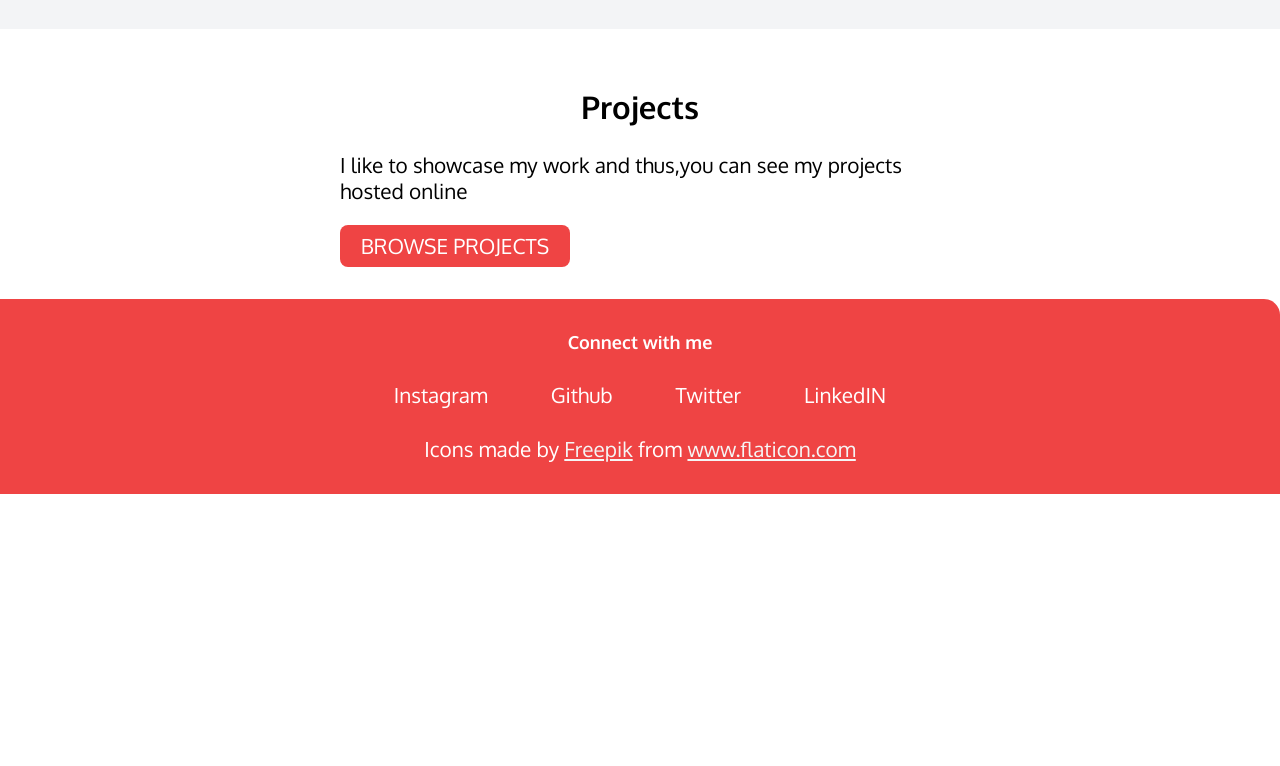
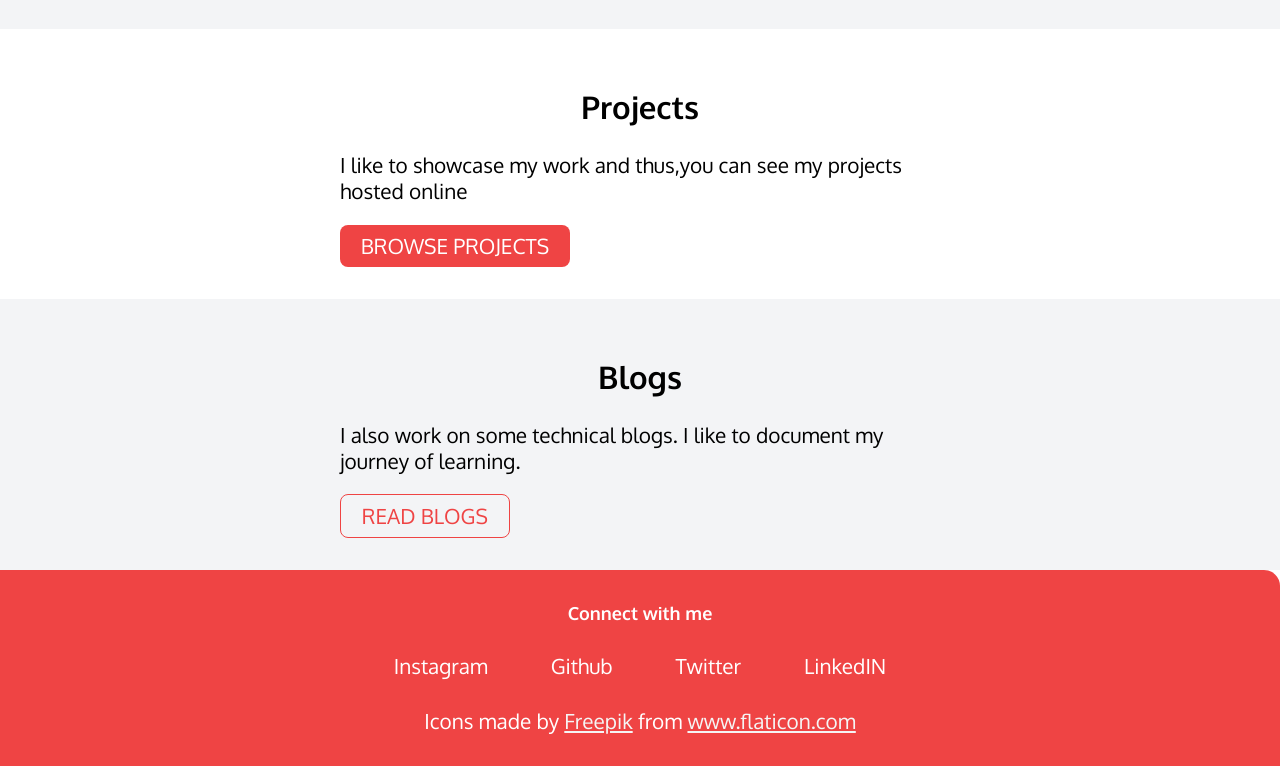
Before and after one commit to Shubham-503/shubham-portfolio, a plain HTML site: page index.html in a window 1280 px wide. Shown: the part 1085-1851 px from the top of the page. Before the commit the page ends 1579 px from the top, so only its background shows below. Drawn offline with Linux system fonts and the light colour scheme.

Commit message:
added blog section in home page

```diff
--- a/index.html
+++ b/index.html
@@ -146,16 +146,16 @@
       </div>
     </section>
 
-    <!-- <section class="section ow">
+    <section class="section ow">
       <div class="container container-center">
         <h1>Blogs</h1>
         <p>
           I also work on some technical blogs. I like to document my journey of
           learning.
         </p>
-        <a class="link link-secondary" href="/blogs.html">READ BLOGS</a>
+        <a class="link link-secondary" target="_blank" href="https://kshubham07.hashnode.dev/">READ BLOGS</a>
       </div>
-    </section> -->
+    </section>
 
     <footer class="footer">
       <div class="footer-header">Connect with me</div>
```
